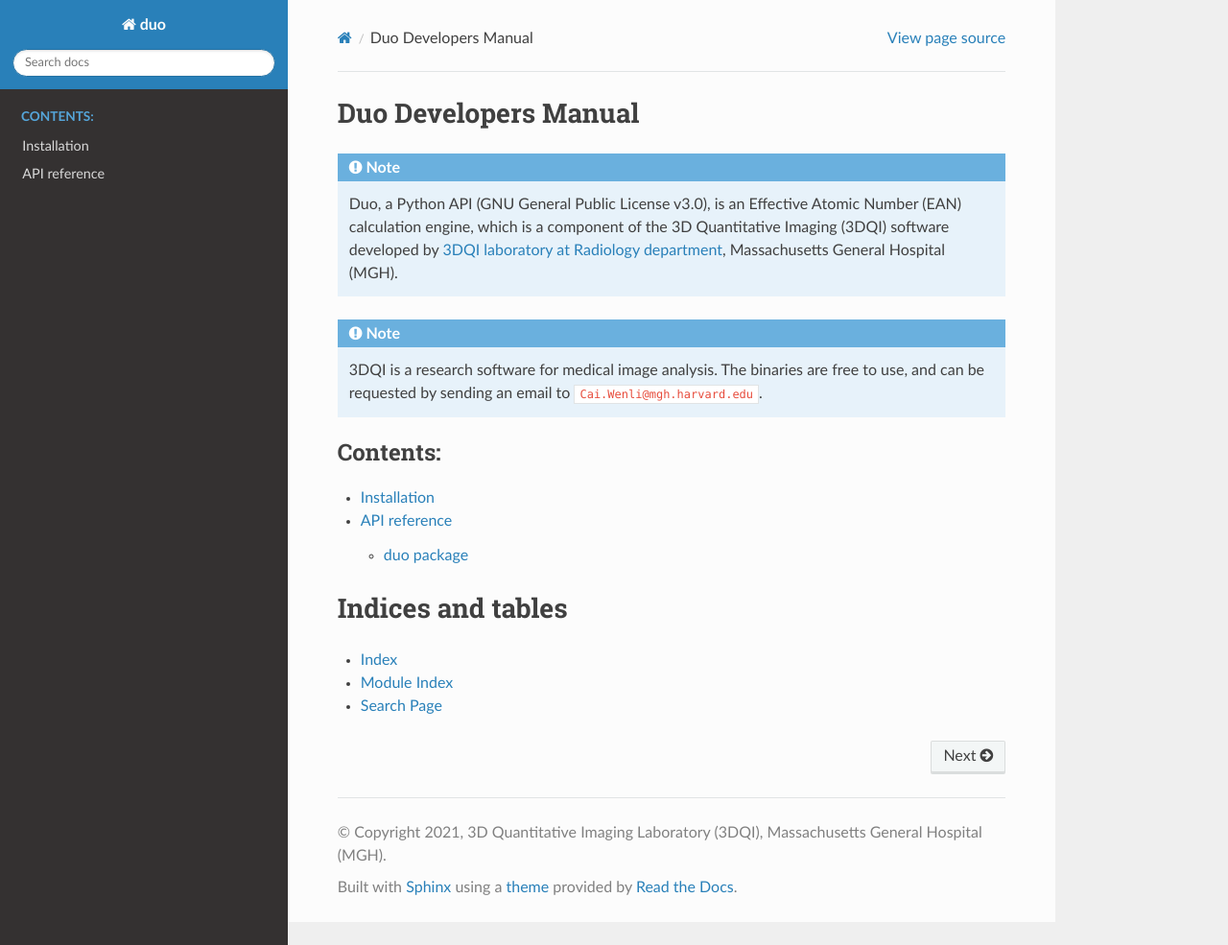
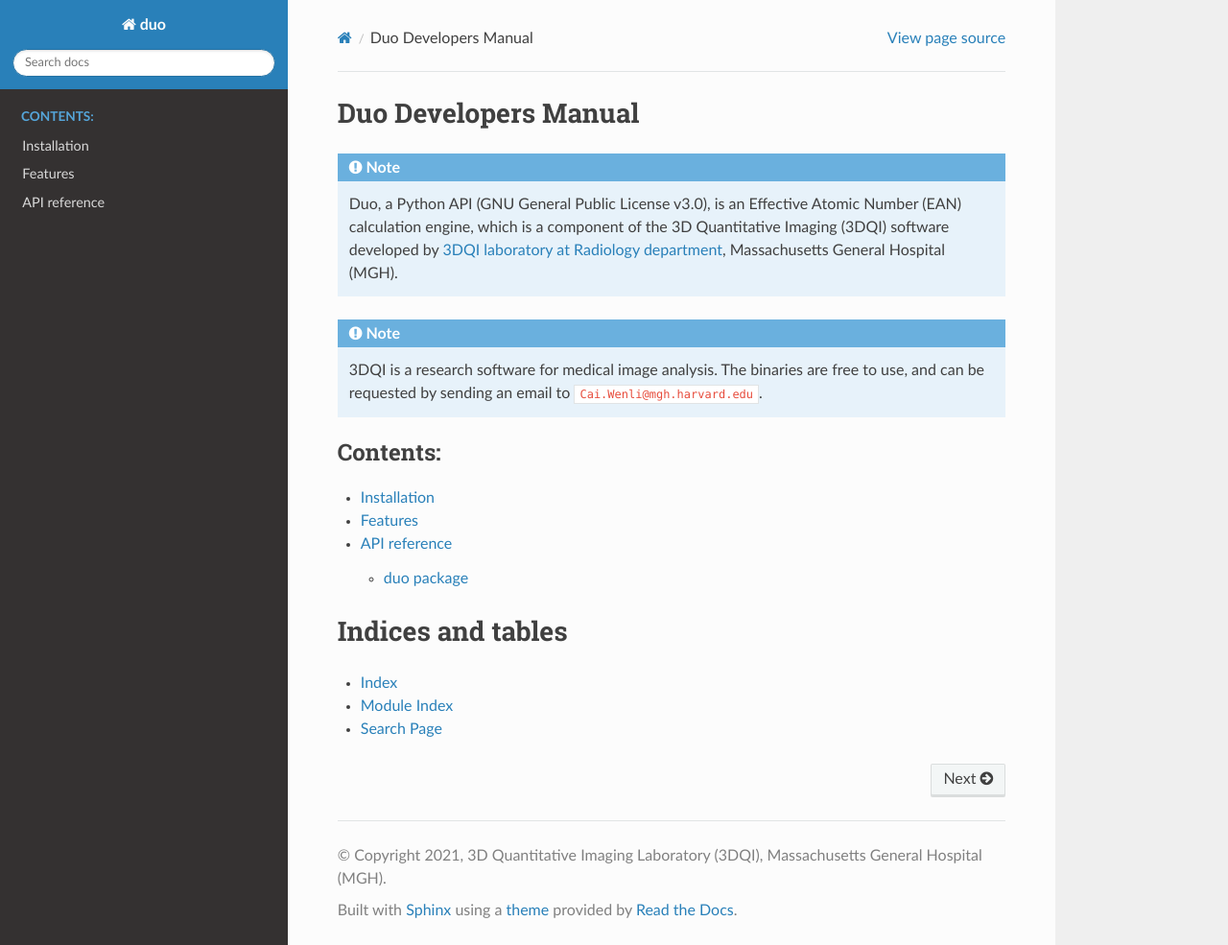
Before and after one commit to 3DQI-Lab/duo, a Sphinx documentation site: the page built from doc/source/index.rst, in a window 1280 px wide and 985 px high. Shown: the whole window at 96% size. Built offline with Sphinx 7.4.7 and the Read the Docs theme 2.0.0, drawn with Linux system fonts in a browser that asks for light colours.

Commit message:
Added some workarounds for doc.

```diff
--- a/doc/source/conf.py
+++ b/doc/source/conf.py
@@ -36,6 +36,8 @@
 'sphinx.ext.viewcode'
 ]
 
+autodoc_mock_imports = ["numpy", "scipy", "pydicom"]
+
 # Add any paths that contain templates here, relative to this directory.
 templates_path = ['_templates']
 
--- a/doc/source/index.rst
+++ b/doc/source/index.rst
@@ -19,6 +19,7 @@
    :caption: Contents:
 
    installation
+   features
    api
 
 Indices and tables
```
Also changed, not shown: doc/source/api.rst (line endings or trailing spaces).
